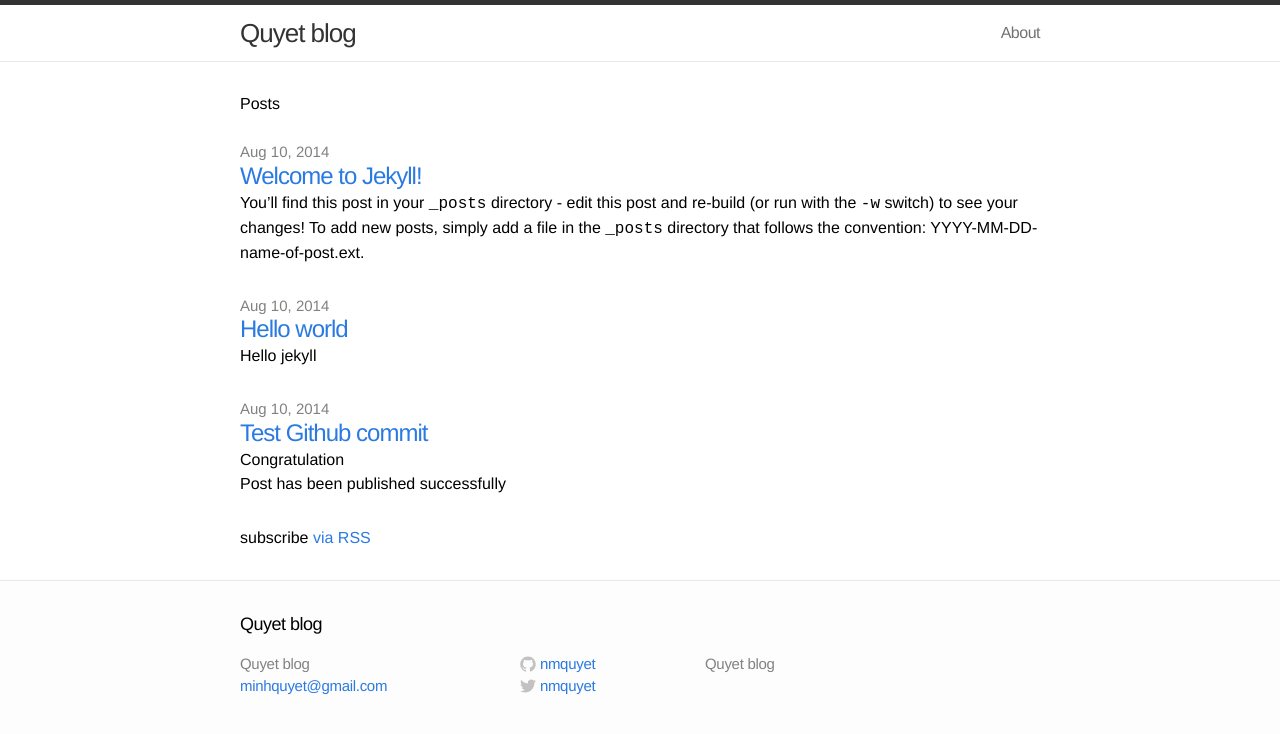
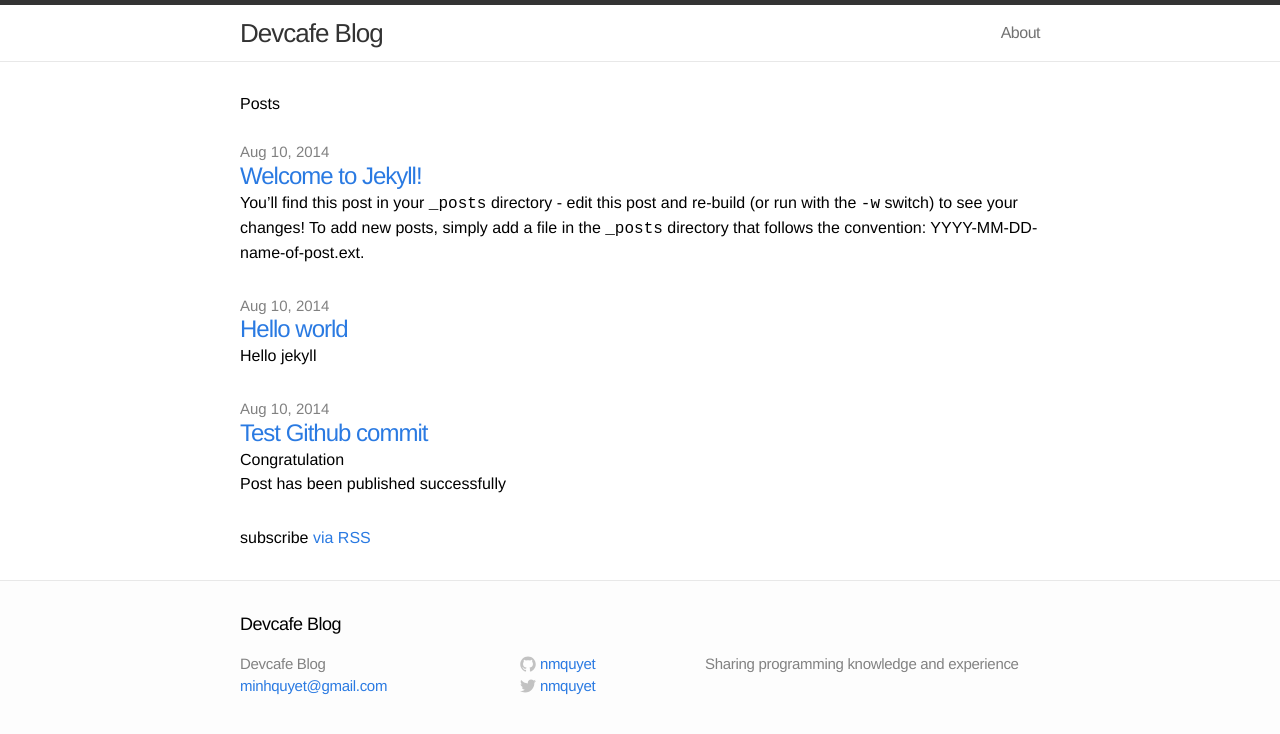
Before and after one commit to nmquyet/blog, a Jekyll site: the page built from index.html, in a window 1280 px wide. Shown: the top 734 px of the page. Built offline with Jekyll 4.4.1, drawn with Linux system fonts in a browser that asks for light colours.

Commit message:
Update title

```diff
--- a/_config.yml
+++ b/_config.yml
@@ -1,7 +1,7 @@
 # Site settings
-title: Quyet blog
+title: Devcafe Blog
 email: minhquyet@gmail.com
-description: "Quyet blog"
+description: "Sharing programming knowledge and experience"
 baseurl: ""
 url: "http://devcafe.info"
 twitter_username: nmquyet
```
